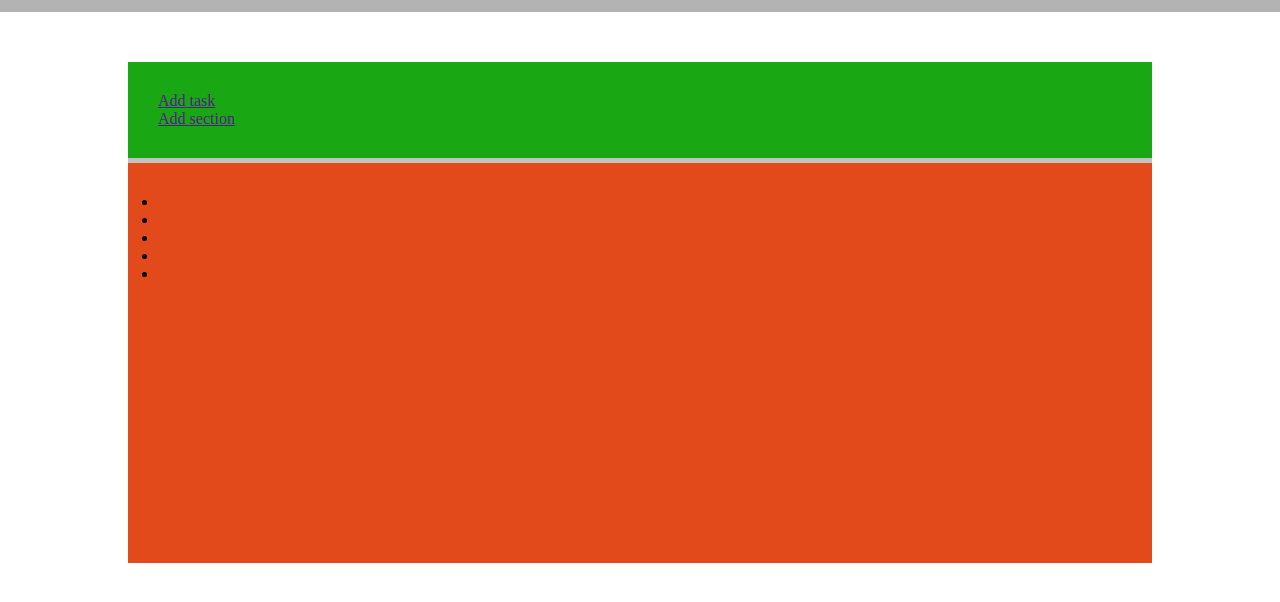
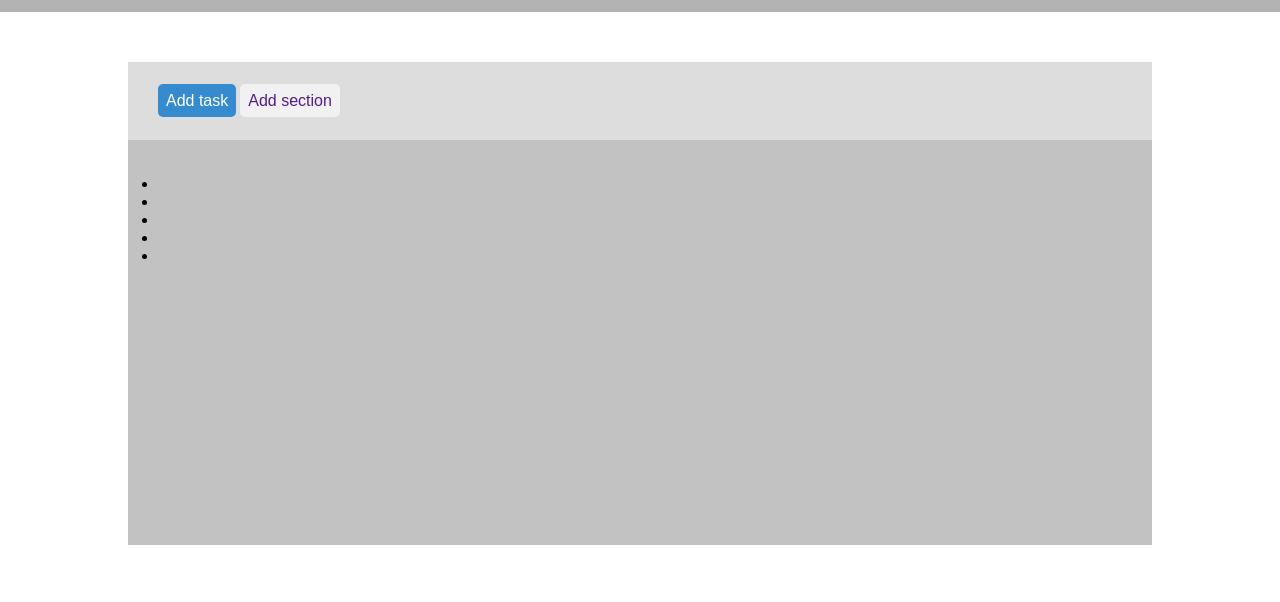
Before and after one commit to AlfredoF92/html-css-toboolist, a plain HTML site: page index.html in a window 1280 px wide. Shown: the part 68-670 px from the top of the page. Drawn offline with Linux system fonts and the light colour scheme.

Commit message:
field: main con CSS sui pulsanti

```diff
--- a/css/style.css
+++ b/css/style.css
@@ -55,10 +55,9 @@ img {
     background-color: rgb(255, 255, 255);
 }
 
-
 .menu-pulsanti{
    margin-top: 50px;
-   background-color: rgb(25, 167, 20);
+   background-color: rgb(221 221 221);
    margin-bottom: 5px;
    padding: 30px;
 }
@@ -66,5 +65,25 @@ img {
 .menu-todolist{
     padding: 30px;
     height: 400px;
-    background-color: rgb(226, 74, 27);
+
 }
+
+.pulsante {
+    padding: 8px;
+    border-radius: 5px;
+    text-decoration: none;
+    font-family: Arial;
+    font-weight: 400;
+
+}
+
+.pulsante_attivo{
+    background-color: rgb(54, 138, 206);
+    color: white;
+    font-weight: 400;
+}
+
+.pulsante_disattivato{
+    background-color: rgb(241, 241, 241);
+    font-weight: 400;
+}
--- a/index.html
+++ b/index.html
@@ -18,14 +18,12 @@
     </header>
 
     <main class="color-gray container">
+
         <section class="menu-pulsanti">
-            <div>
-                <a href="">Add task</a>
-            </div>
-            <div>
-                <a href="">Add section</a>
-            </div>
+                <a class="pulsante pulsante_attivo" href="">Add task</a>
+                <a class="pulsante pulsante_disattivato" href="">Add section</a>
         </section>
+
         <section class="menu-todolist">
             <ul>
                 <li></li>
```
